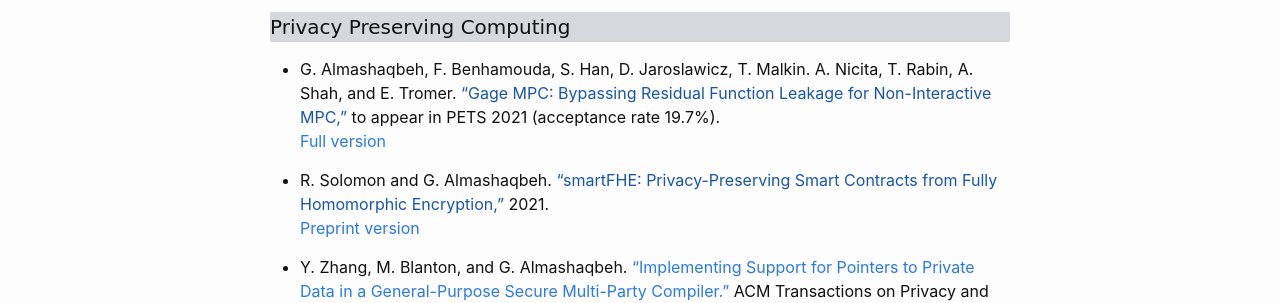
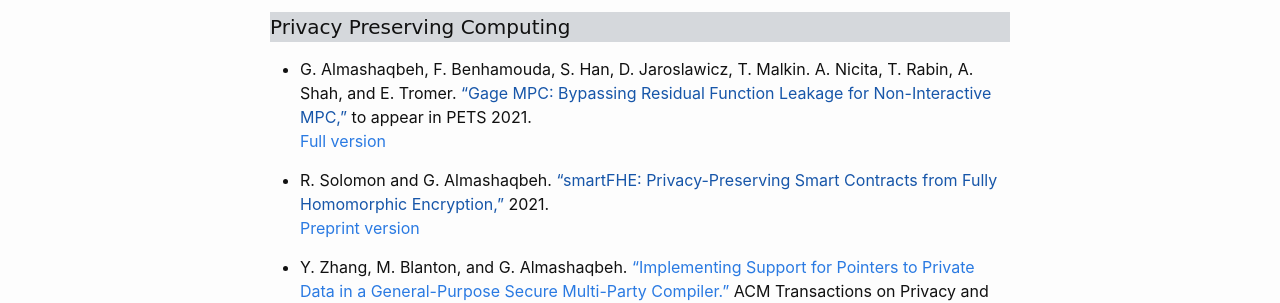
Before and after one commit to GhadaAlmashaqbeh/GhadaAlmashaqbeh.github.io, a Jekyll site: the page built from 02-publications.md, in a window 1280 px wide. Shown: the part 642-945 px from the top of the page. Built offline with Jekyll 4.4.1, drawn with Linux system fonts in a browser that asks for light colours.

Commit message:
add PETS

```diff
--- a/02-publications.md
+++ b/02-publications.md
@@ -28,7 +28,7 @@ _Check [here](https://scholar.google.com/citations?user=QKIkII0AAAAJ&hl=en) for
 
 <h4 style="font-family: 'Comic Sans MS'; background-color:rgb(213, 216, 220);">Privacy Preserving Computing</h4>
 
-* G. Almashaqbeh, F. Benhamouda, S. Han, D. Jaroslawicz, T. Malkin. A. Nicita, T. Rabin, A. Shah, and E. Tromer. ["Gage MPC: Bypassing Residual Function Leakage for Non-Interactive MPC,"]() to appear in PETS 2021 (acceptance rate 19.7%).<br/>
+* G. Almashaqbeh, F. Benhamouda, S. Han, D. Jaroslawicz, T. Malkin. A. Nicita, T. Rabin, A. Shah, and E. Tromer. ["Gage MPC: Bypassing Residual Function Leakage for Non-Interactive MPC,"]() to appear in PETS 2021.<br/>
   [Full version](https://eprint.iacr.org/2021/256)
 
 * R. Solomon and G. Almashaqbeh. ["smartFHE: Privacy-Preserving Smart Contracts from Fully Homomorphic Encryption,"]() 2021.<br/>
```
